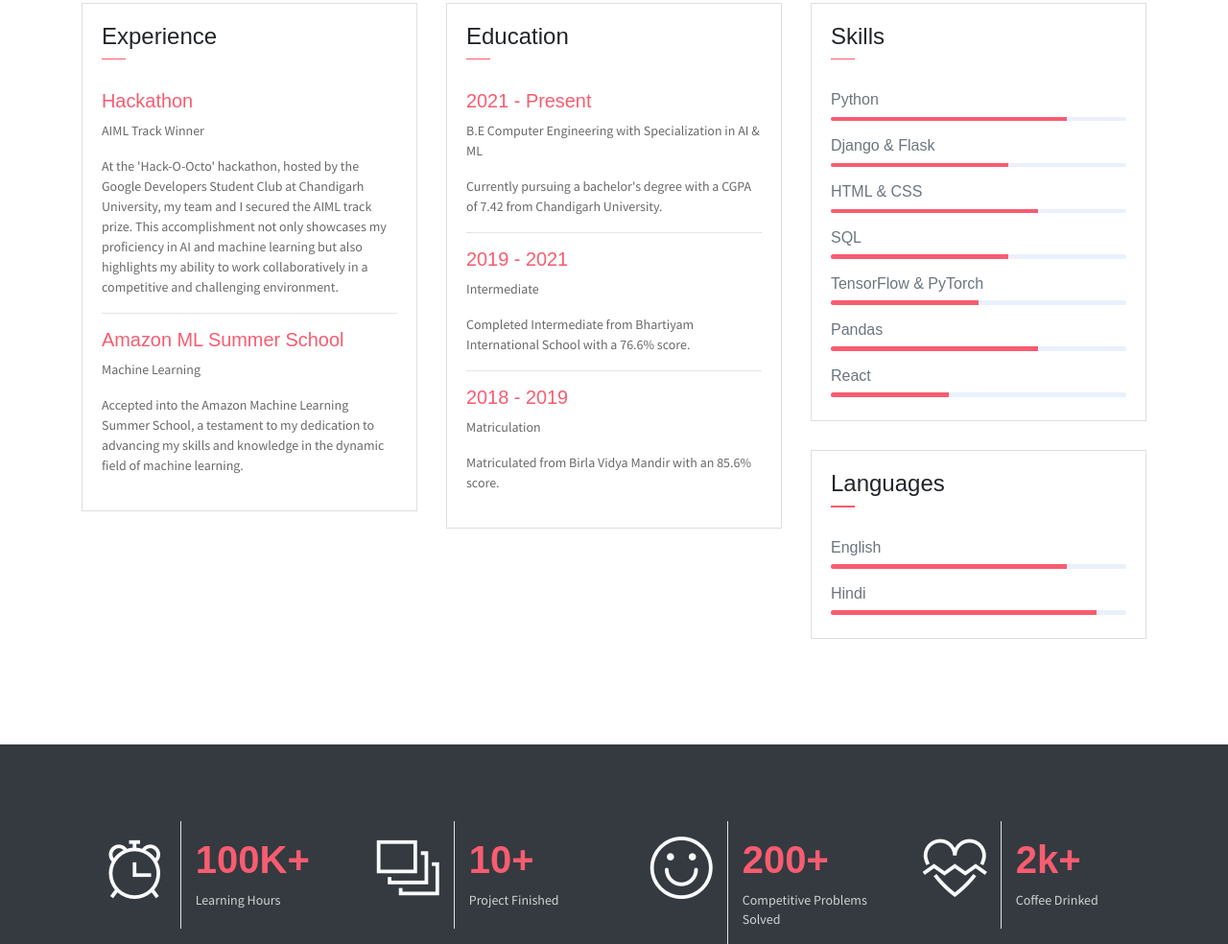
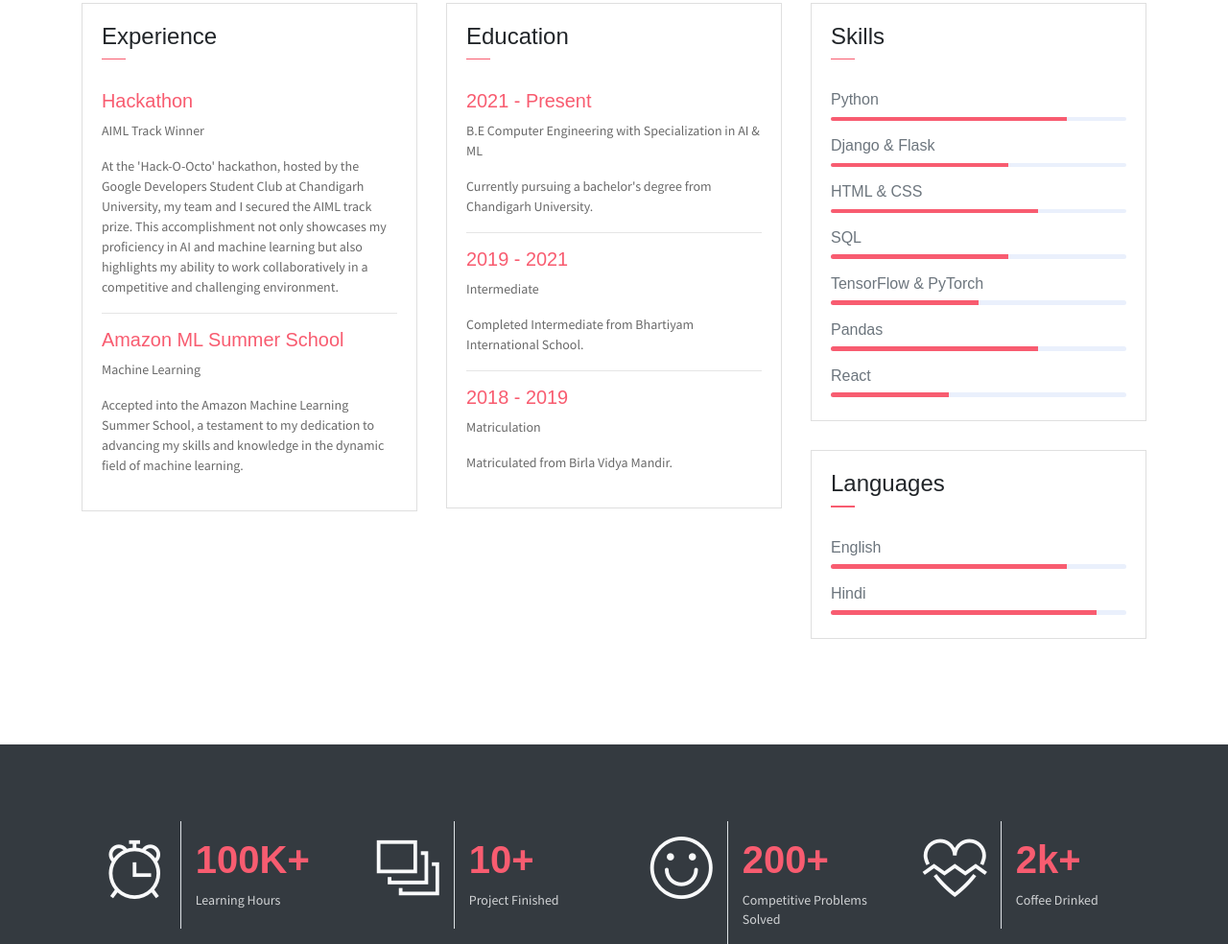
Before and after one commit to V4MF1R3/V4MF1R3.github.io, a plain HTML site: page index.html in a window 1280 px wide. Shown: the part 1336-2320 px from the top of the page at 96% size. Drawn offline with nearby package versions, Linux system fonts and the light colour scheme; some packages are replaced by stand-ins of ours.

Commit message:
updated resume

```diff
--- a/index.html
+++ b/index.html
@@ -187,17 +187,16 @@
                         <div class="card-body">
                             <h6 class="title text-danger">2021 - Present</h6>
                             <P>B.E Computer Engineering with Specialization in AI & ML</P>
-                            <P class="subtitle">Currently pursuing a bachelor's degree with a CGPA of 7.42 from
+                            <P class="subtitle">Currently pursuing a bachelor's degree from
                                 Chandigarh University.</P>
                             <hr>
                             <h6 class="title text-danger">2019 - 2021</h6>
                             <P>Intermediate</P>
-                            <P class="subtitle">Completed Intermediate from Bhartiyam International School with a 76.6%
-                                score.</P>
+                            <P class="subtitle">Completed Intermediate from Bhartiyam International School.</P>
                             <hr>
                             <h6 class="title text-danger">2018 - 2019</h6>
                             <P>Matriculation</P>
-                            <P class="subtitle">Matriculated from Birla Vidya Mandir with an 85.6% score.</P>
+                            <P class="subtitle">Matriculated from Birla Vidya Mandir.</P>
 
                         </div>
                     </div>
```
Also changed, not shown: 1 other file.
